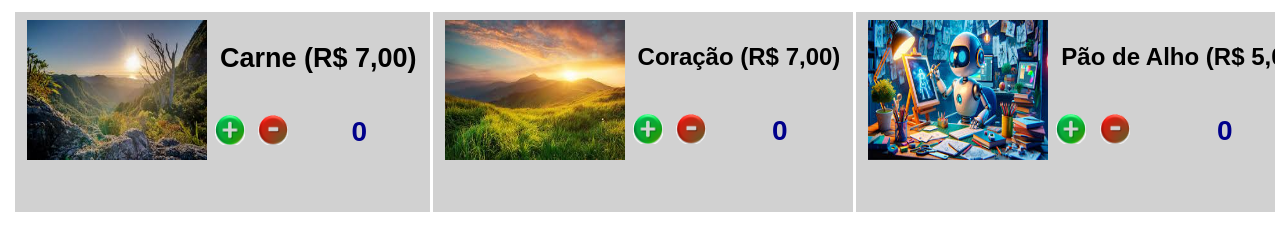
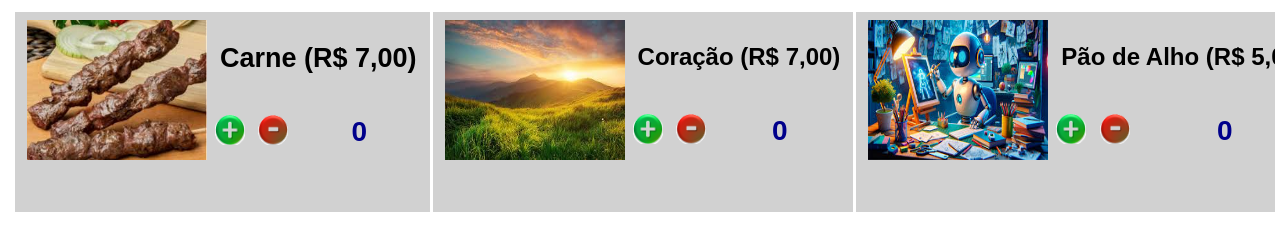
Before and after one commit to mtshs/tecespetos, a plain HTML site: page index.html in a window 1280 px wide. Shown: the part 289-540 px from the top of the page. Drawn offline with Linux system fonts and the light colour scheme.

Commit message:
Update index.html

```diff
--- a/index.html
+++ b/index.html
@@ -22,7 +22,7 @@
             <table>
                 <tr>
                   <td rowspan="2">
-                    <img src="img1.jpg" alt="texto explicativo" width="180" height="140">
+                    <img src="carne.jpeg" alt="texto explicativo" width="180" height="140">
                   </td>
                   <td colspan="2">
                     <font size="4">
```
